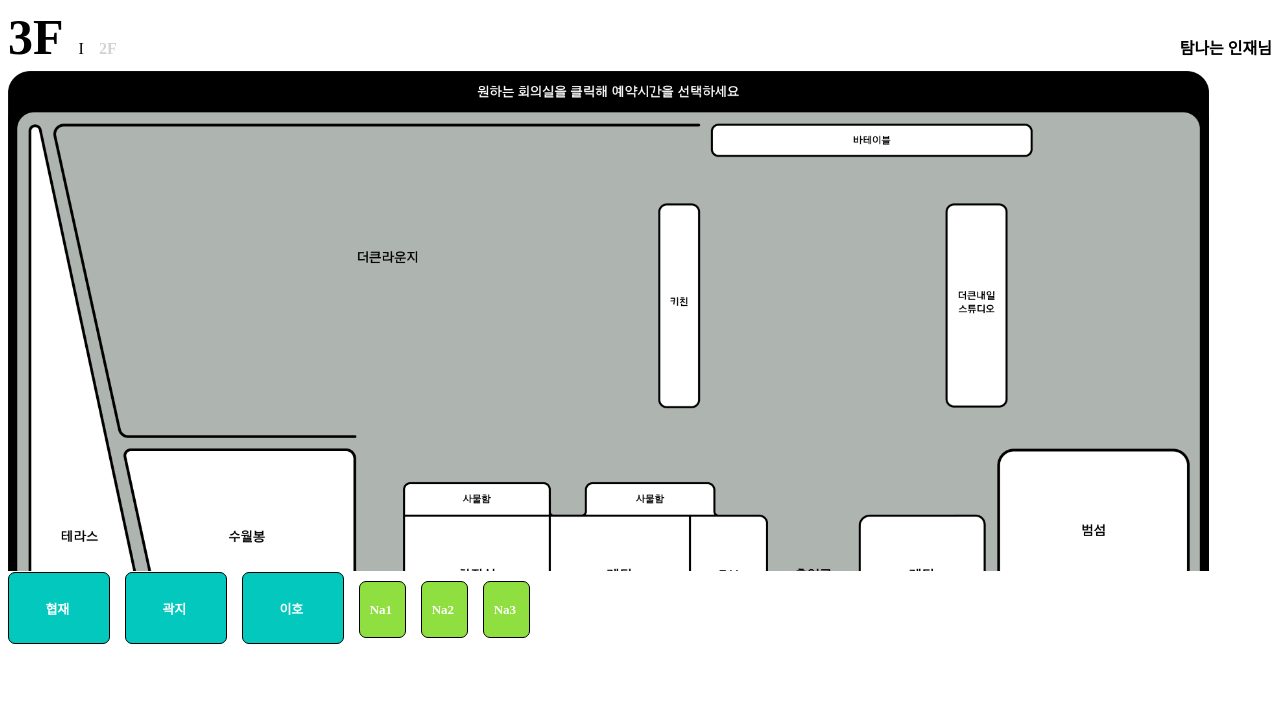
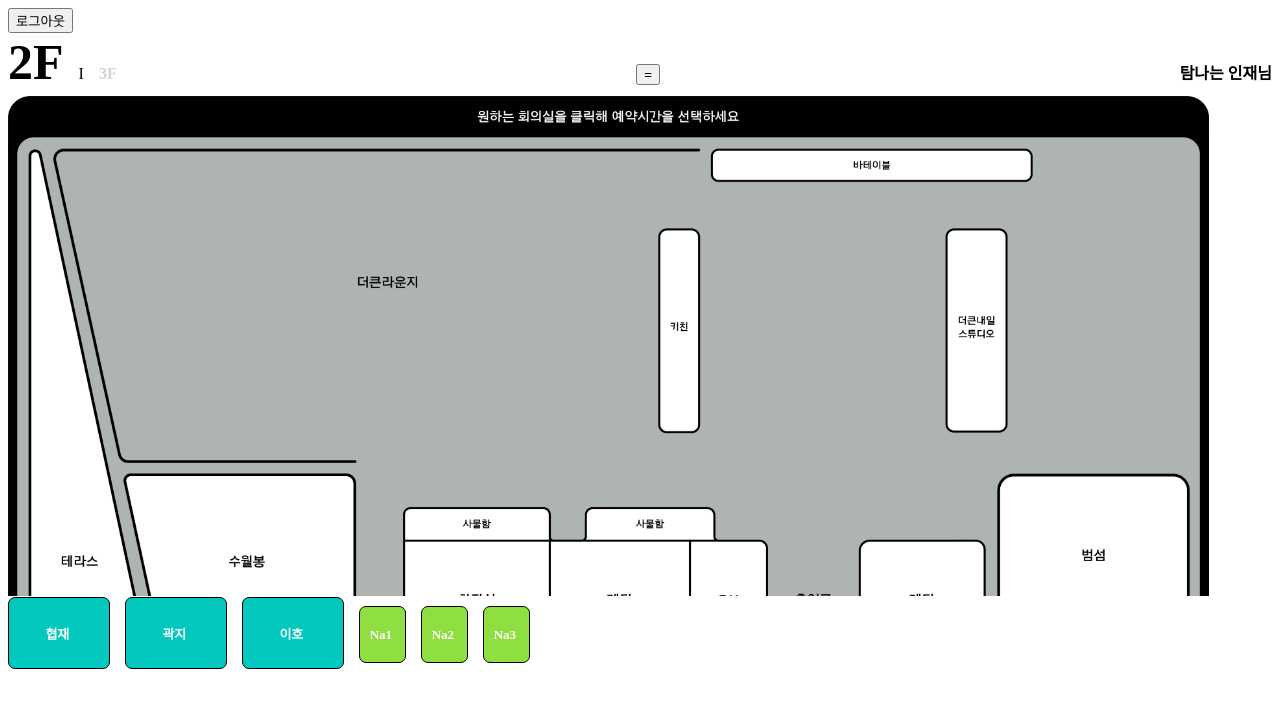
Before and after one commit to karinabluu/TamInTams, a React (Create React App) app: page /floor3 in a window 1280 px wide. Shown: the top 708 px of the page. Built offline with nearby package versions, Linux system fonts and the light colour scheme.

Commit message:
로그아웃 기능 구현
로그아웃 기능 구현

```diff
--- a/src/components/Header3.jsx
+++ b/src/components/Header3.jsx
@@ -1,28 +1,28 @@
-import React, { useState } from "react";
-import { Navigate, useNavigate } from "react-router-dom";
-import styled from "styled-components";
+import React, { useState } from 'react';
+import { Navigate, useNavigate } from 'react-router-dom';
+import styled from 'styled-components';
 
 function Header3() {
   const navigate = useNavigate(); // 페이지간 이동
-  const nickName = "탐나는";
+  const nickName = '탐나는';
 
   return (
     <>
       <ButtonAlign>
         <ButtonWrapper>
-          <FloorButton style={{ fontSize: "50px" }}>3F</FloorButton>
+          <FloorButton style={{ fontSize: '50px' }}>3F</FloorButton>
           <span> I </span>
           <FloorButton
-            style={{ color: "lightgrey" }}
+            style={{ color: 'lightgrey' }}
             onClick={() => {
-              navigate(`/`);
+              navigate(`/Floor2`);
             }}
           >
             2F
           </FloorButton>
         </ButtonWrapper>
-        <span style={{ fontWeight: "bold" }}>
-          {nickName ? nickName : ""} 인재님
+        <span style={{ fontWeight: 'bold' }}>
+          {nickName ? nickName : ''} 인재님
         </span>
       </ButtonAlign>
     </>
--- a/src/pages/Floor2.jsx
+++ b/src/pages/Floor2.jsx
@@ -1,17 +1,39 @@
-import React, { useState } from 'react';
+import React, { useState, useEffect } from 'react';
 import { Navigate, useNavigate } from 'react-router-dom';
 import styled from 'styled-components';
 import Button from '../components/Button';
 import Header2 from '../components/Header2';
+import { getToken } from '../util/token';
+import * as St from '../styles/styles';
+import axios from 'axios';
 
-function Floor2() {
-  const navigate = useNavigate(); // 페이지간 이동
+export default function Floor2() {
+  const navigate = useNavigate();
 
   const size = ['m2', 'm3', 'na2', 'na3']; // 크기 옵션: 중간세로, 중간가로, 나박스
   const color = ['green', 'yellow']; // 색상 옵션: 초록, 노랑(Nabox)
 
+  // 로그아웃
+
+  useEffect(() => {
+    const token = getToken();
+    if (!token) {
+      navigate('/floor2');
+    }
+  }, []);
+
+  const logOutHandler = async () => {
+    try {
+      await axios.get('http://3.36.132.186:3018/api/log-out');
+      navigate('/login');
+    } catch (error) {
+      console.error('로그아웃 실패', error);
+    }
+  };
+
   return (
     <>
+      <St.Button onClick={logOutHandler}>로그아웃</St.Button>
       <Header2 />
       <Floor2bg />
       <ButtonsSection>
@@ -70,8 +92,6 @@ function Floor2() {
   );
 }
 
-export default Floor2;
-
 //스타일드 컴포넌트 백그라운드 이미지 설정
 const Floor2bg = styled.div`
   background-image: url('/Floor2.png');
--- a/src/pages/Floor3.jsx
+++ b/src/pages/Floor3.jsx
@@ -1,17 +1,39 @@
-import React from 'react';
+import React, { useState, useEffect } from 'react';
 import { Navigate, useNavigate } from 'react-router-dom';
 import styled from 'styled-components';
 import Button from '../components/Button';
-import Header3 from '../components/Header3';
+import Header3 from '../components/Header2';
+import { getToken } from '../util/token';
+import * as St from '../styles/styles';
+import axios from 'axios';
 
-function Floor3() {
-  const navigate = useNavigate(); // 페이지간 이동
+export default function Floor3() {
+  const navigate = useNavigate();
 
   const size = ['m2', 'm3', 'na2', 'na3']; // 크기 옵션: 중간세로, 중간가로, 나박스
   const color = ['green', 'yellow']; // 색상 옵션: 초록, 노랑(Nabox)
 
+  // 로그아웃
+
+  useEffect(() => {
+    const token = getToken();
+    if (!token) {
+      navigate('/floor3');
+    }
+  }, []);
+
+  const logOutHandler = async () => {
+    try {
+      await axios.get('http://3.36.132.186:3018/api/log-out');
+      navigate('/login');
+    } catch (error) {
+      console.error('로그아웃 실패', error);
+    }
+  };
+
   return (
     <>
+      <St.Button onClick={logOutHandler}>로그아웃</St.Button>
       <Header3 />
       <Floor3bg />
       <ButtonsSection>
@@ -41,8 +63,6 @@ function Floor3() {
   );
 }
 
-export default Floor3;
-
 //스타일드 컴포넌트 백그라운드 이미지 설정
 const Floor3bg = styled.div`
   background-image: url('/Floor3.png');
--- a/src/pages/JoinPage.jsx
+++ b/src/pages/JoinPage.jsx
@@ -16,7 +16,7 @@ export default function JoinPage() {
   useEffect(() => {
     const token = getToken();
     if (token) {
-      navigate('/main');
+      navigate('/floor2');
     }
   }, []);
 
--- a/src/pages/LoginPage.jsx
+++ b/src/pages/LoginPage.jsx
@@ -10,7 +10,7 @@ export default function LoginPage() {
   useEffect(() => {
     const token = getToken();
     if (token) {
-      navigate('/main');
+      navigate('/floor2');
     }
   }, []);
 
--- a/src/pages/MainPage.jsx
+++ /dev/null
@@ -1,30 +0,0 @@
-import React, { useEffect } from 'react';
-import { useNavigate } from 'react-router-dom';
-import { getToken } from '../util/token';
-import { checkoutUserToken } from '../util/checkoutUserToken';
-import * as St from '../styles/styles';
-
-export default function MainPage() {
-  const navigate = useNavigate();
-
-  useEffect(() => {
-    const token = getToken();
-    if (!token) {
-      navigate('/');
-    }
-  }, []);
-
-  const logOutHandler = async () => {
-    await checkoutUserToken();
-    navigate('/');
-  };
-
-  return (
-    <St.MainContainer>
-      <St.Nav>
-        <St.MainTitle></St.MainTitle>
-        <St.Button onClick={logOutHandler}>로그아웃</St.Button>
-      </St.Nav>
-    </St.MainContainer>
-  );
-}
--- a/src/router/Router.js
+++ b/src/router/Router.js
@@ -1,9 +1,6 @@
 import { BrowserRouter, Route, Routes } from 'react-router-dom';
 import LoginPage from '../pages/LoginPage';
-import MainPage from '../pages/MainPage';
 import JoinPage from '../pages/JoinPage';
-
-// 페이지 컴포넌트를 import
 import Floor2 from '../pages/Floor2';
 import Floor3 from '../pages/Floor3';
 
@@ -13,9 +10,8 @@ function Routers() {
       <Routes>
         <Route path="/" element={<LoginPage />} />
         <Route path="/join" element={<JoinPage />} />
-        <Route path="/main" element={<MainPage />} />
-        <Route path="/Floor2" element={<Floor2 />} />
-        <Route path="/Floor3" element={<Floor3 />} />
+        <Route path="/floor2" element={<Floor2 />} />
+        <Route path="/floor3" element={<Floor3 />} />
       </Routes>
     </BrowserRouter>
   );
--- a/src/util/checkoutUserToken.js
+++ b/src/util/checkoutUserToken.js
@@ -1,18 +1,18 @@
-import axios from "axios";
-import { getToken } from "./token";
+import axios from 'axios';
+import { getToken } from './token';
 
 export const checkoutUserToken = async () => {
   const token = getToken();
 
   try {
-    const response = await axios.get("http://3.38.191.164/user", {
+    const response = await axios.get('http://3.36.132.186:3018/api/user/{id}', {
       headers: {
         Authorization: `Bearer ${token}`,
       },
     });
     if (response.status === 200) {
       localStorage.clear();
-      console.log("토큰이 제거되었습니다 ->", response);
+      console.log('토큰이 제거되었습니다 ->', response);
     }
   } catch (error) {
     console.error(error);
```
